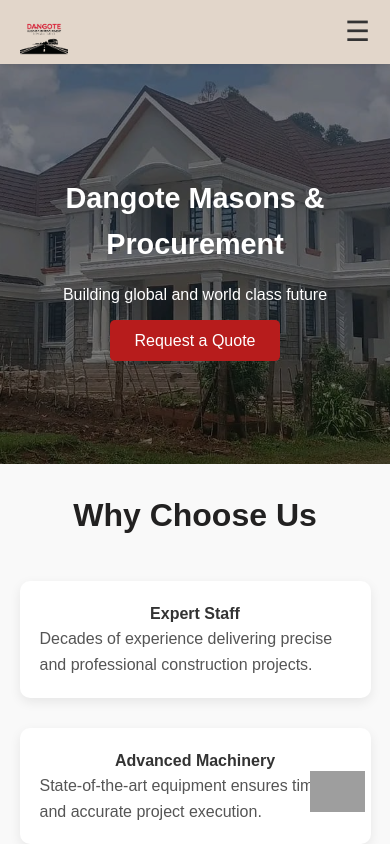
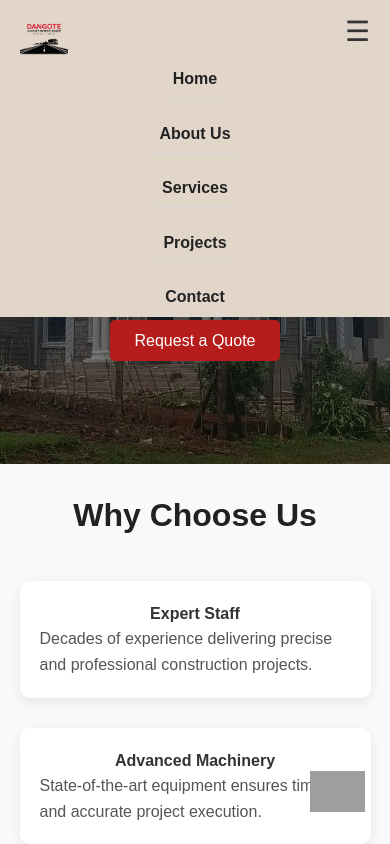
Before and after one commit to Movara254/Dangote-Masons, a plain HTML site: page index.html in a window 390 px wide. Shown: the top 844 px of the page. Drawn offline with Linux system fonts and the light colour scheme; grey boxes are pictures that could not be loaded.

Commit message:
Add website files with responsive header

```diff
--- a/assets/styles.css
+++ b/assets/styles.css
@@ -79,22 +79,21 @@
         display: block;
     }
 
+   /* Mobile menu hidden by default */
 nav ul {
+  display: none;       /* hide menu */
   flex-direction: column;
   position: absolute;
-        top: 100%;
+  top: 60px;           /* below header */
   left: 0;
   width: 100%;
   background: var(--white);
-        max-height: 0;
-        overflow: hidden;
-        transition: max-height 0.3s ease;
-        box-shadow: 0 4px 8px rgba(0,0,0,0.1);
-        z-index: 999;
+  z-index: 1000;
 }
 
+/* Show menu when toggle is clicked */
 nav ul.show {
-        max-height: 500px; /* adjust if menu grows */
+  display: flex;
 }
 
     nav ul li {
```
Lines whose indentation alone changed are shown as unchanged.
